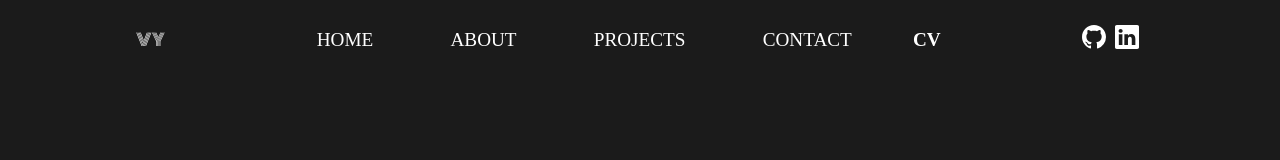
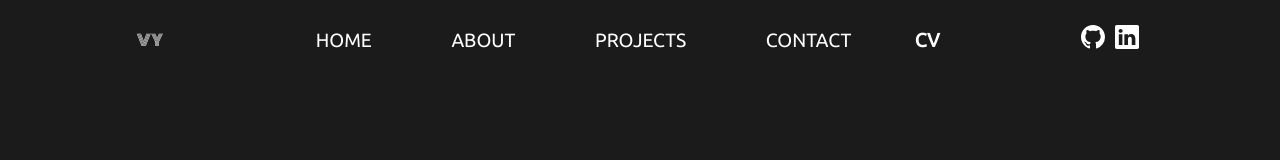
Before and after one commit to VicKLyo/Portfolio, a React (Create React App) app: page / in a window 1280 px wide. Shown: the top 160 px of the page. Built offline with nearby package versions, Linux system fonts and the light colour scheme.

Commit message:
Changed font

```diff
--- a/src/components/Navbar.css
+++ b/src/components/Navbar.css
@@ -1,7 +1,5 @@
 @import url("https://fonts.googleapis.com/css2?family=Monoton&display=swap");
 @import url("https://fonts.googleapis.com/css2?family=Open+Sans&family=Poppins&family=Ubuntu&display=swap");
-
-
 
 .navbar-container {
   color: #fff;
@@ -15,6 +13,7 @@
   top: 0;
   z-index: 999;
   background-color: #1b1b1b;
+  font-family: "Ubuntu", sans-serif;
 }
 
 .navbar {
@@ -68,7 +67,7 @@
 }
 
 .name {
-  font-size: 1.3vw;
+  font-size: 1.2vw;
   font-family: "Monoton";
 }
 
```
